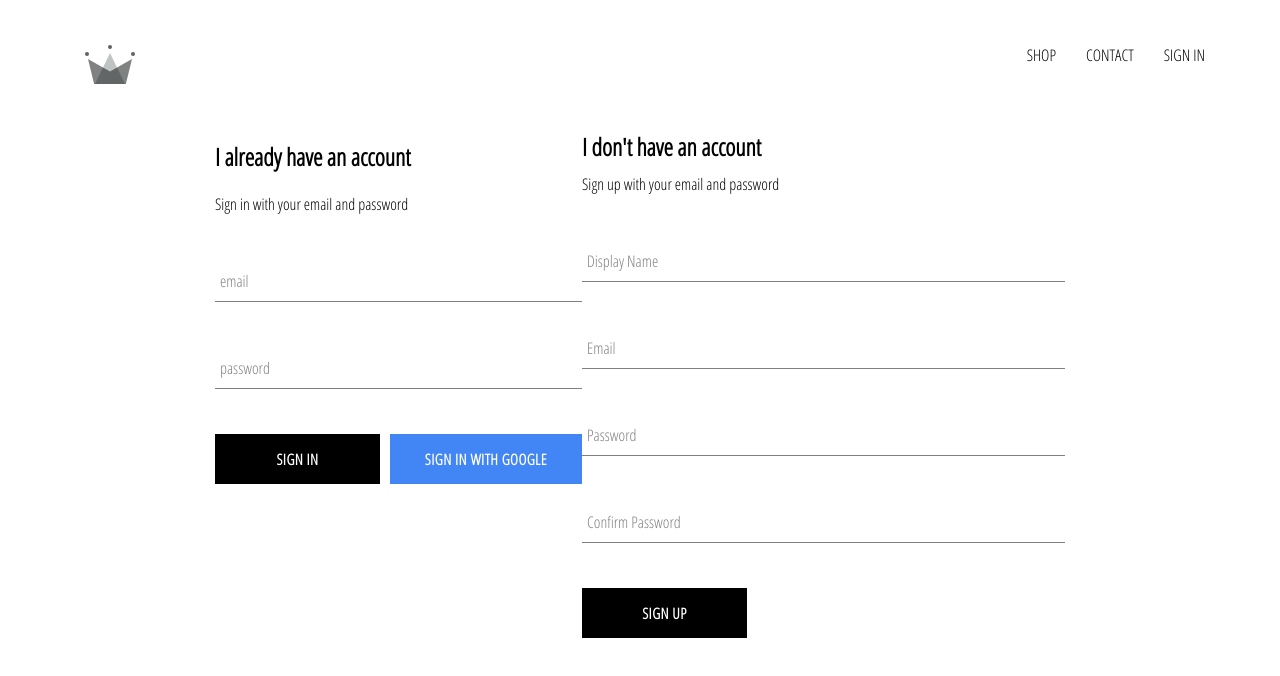
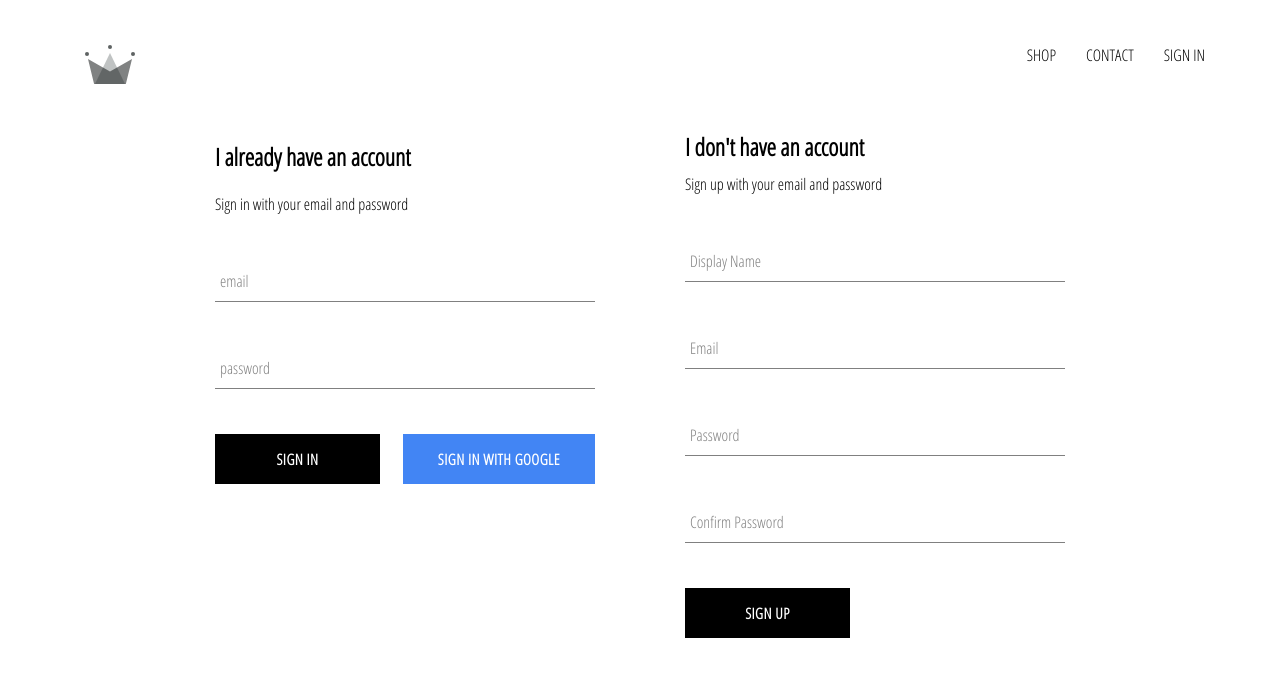
Before and after one commit to hangulo/crwn-clothing, a React (Create React App) app: page /signin in a window 1280 px wide. Shown: the top 676 px of the page. Built offline with nearby package versions, Linux system fonts and the light colour scheme; no server answers.

Commit message:
fixed CSS issue on sigin page, added Google Sign in by email/password

```diff
--- a/src/App.js
+++ b/src/App.js
@@ -31,6 +31,8 @@ class App extends React.Component {
               ...snapShot.data()
             }
           });
+
+          console.log(this.state);
         });
       }
       this.setState({ currentUser: userAuth });
--- a/src/components/sign-up/sign-up.component.jsx
+++ b/src/components/sign-up/sign-up.component.jsx
@@ -57,7 +57,6 @@ class SignUp extends React.Component {
 
   render() {
     const { displayName, email, password, confirmPassword } = this.state;
-    console.log(this.state);
 
     return (
       <div className="sign-up">
--- a/src/components/sign-up/sign-up.styles.scss
+++ b/src/components/sign-up/sign-up.styles.scss
@@ -1,7 +1,7 @@
 .sign-up {
   display: flex;
   flex-direction: column;
-  width: 500px;
+  width: 380px;
 }
 
 .title {
```
